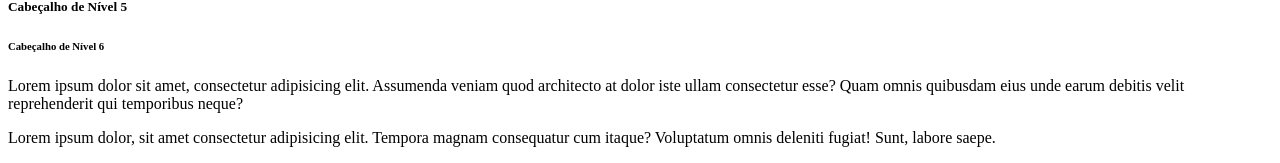
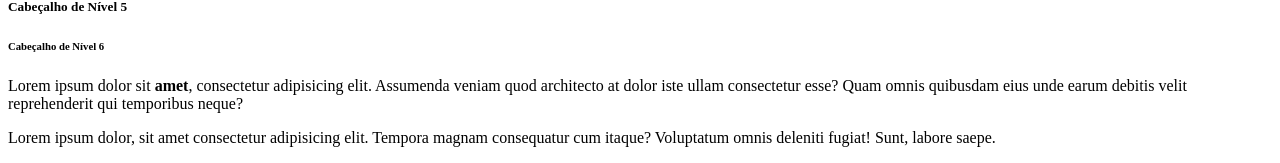
Before and after one commit to jeansousa01/Curso-Youtube-HTML-CanalDicasParaDev, a plain HTML site: page index.html in a window 1280 px wide. Shown: the part 211-374 px from the top of the page. Drawn offline with Linux system fonts and the light colour scheme.

Commit message:
Adiciona a tag strong, para deixar algo em negrito

```diff
--- a/index.html
+++ b/index.html
@@ -17,7 +17,8 @@
     <h6>Cabeçalho de Nível 6</h6>
 
     <!--Paragrafos-->
-    <p>Lorem ipsum dolor sit amet, consectetur adipisicing elit. Assumenda veniam quod architecto at dolor iste ullam
+    <p>Lorem ipsum dolor sit <strong>amet</strong>, consectetur adipisicing elit. Assumenda veniam quod architecto at
+        dolor iste ullam
         consectetur esse? Quam omnis quibusdam eius unde earum debitis velit reprehenderit qui temporibus neque?</p>
     <p>Lorem ipsum dolor, sit amet consectetur adipisicing elit. Tempora magnam consequatur cum itaque? Voluptatum omnis
         deleniti fugiat! Sunt, labore saepe.</p>
```
